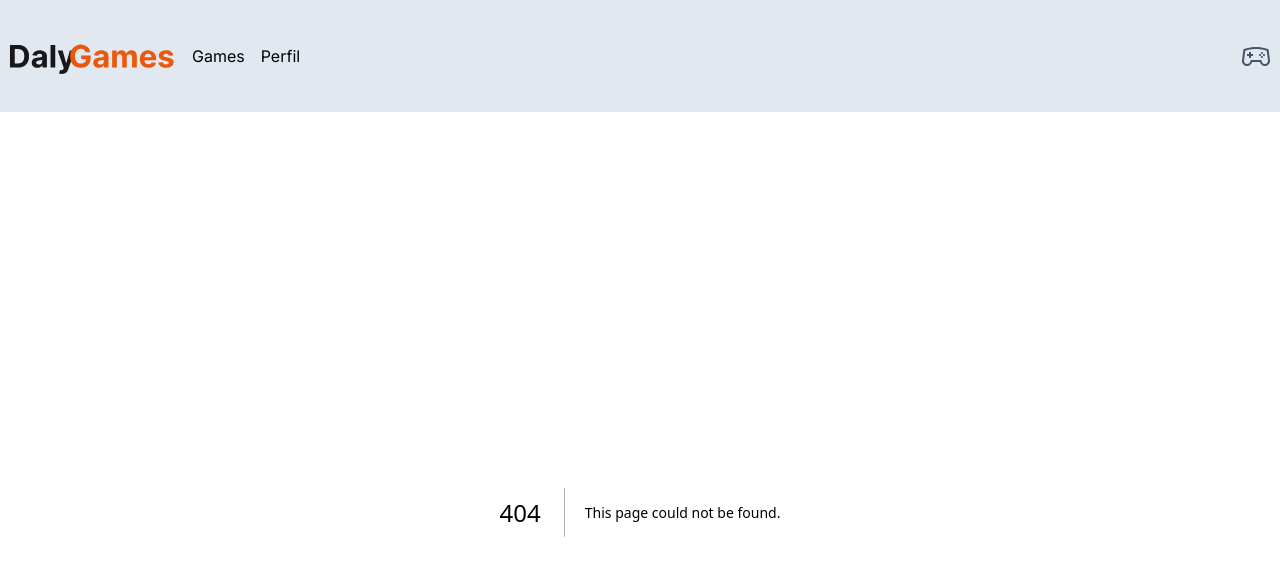
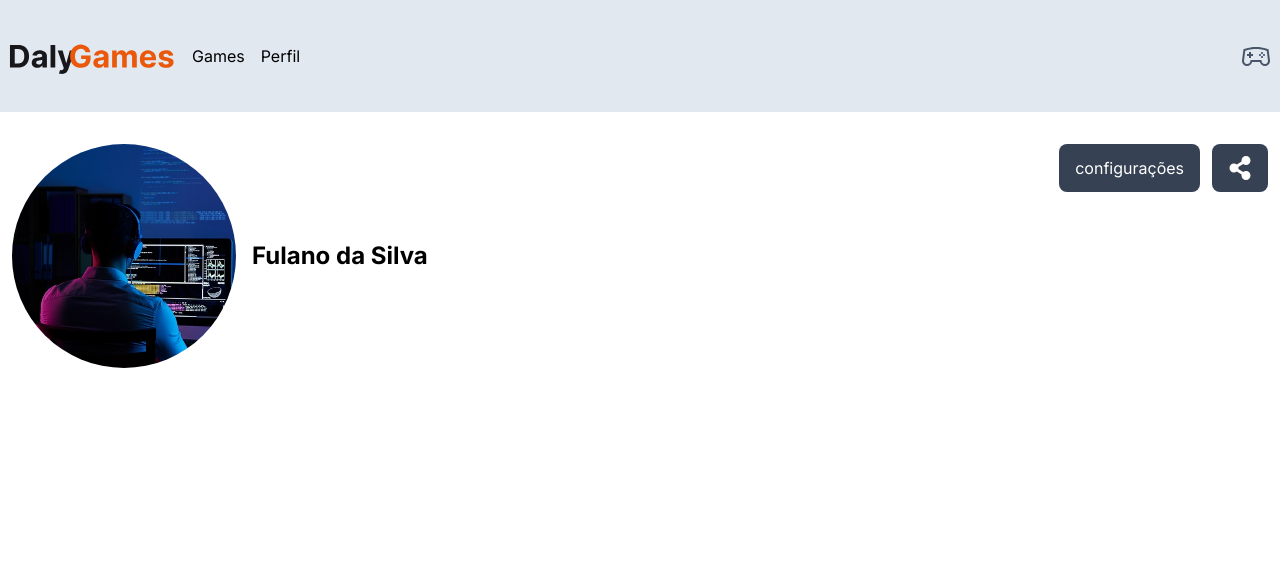
Before and after one commit to GabrielNogueira-Dev/DalyGames, a Next.js app: page /profile in a window 1280 px wide. Before the commit this address had no page. Shown: the top 576 px of the page. Built offline with nearby package versions, Linux system fonts and the light colour scheme.

Commit message:
Finalização de Metada por params e terminando criacao inicial de profile

```diff
--- a/src/app/game/[id]/page.tsx
+++ b/src/app/game/[id]/page.tsx
@@ -3,7 +3,29 @@ import { GameProps } from "@/utils/types/games"
 import { redirect } from "next/navigation"
 import Image from "next/image"
 import { Label } from "./components/label"
+import { GameCard } from "@/components/gamecard"
+import { Metadata } from "next"
 
+interface PropsParams {
+  params: {id:string;}
+}
+
+export async function generateMetadata({params}:PropsParams):Promise<Metadata>{
+   const resolvedParams = await params
+     try{
+        const response = await fetch(`${process.env.NEXT_API_URL}/next-api/?api=game&id=${resolvedParams.id}`,{next: {revalidate: 20}})
+        const data : GameProps = await response.json()
+        return{title:`${data.title} ` ,
+                description: `${data.description.slice(0,100)}...`,
+            openGraph:{
+                title: data.title,
+                images : [data.image_url],
+            } }
+
+    }catch(err){
+        return{title:'Daly Games', description: 'Encontrei seus jogos aqui!'}
+    }
+}
 
 async function GetData(id:string){
      try{
@@ -14,13 +36,20 @@ async function GetData(id:string){
     }
 }
 
-export default async function Game({
-params : {id}
-}:{
-    params: {id:string}
-}){
+async function GetGamesSorted(){
+         try{
+        const res = await fetch(`${process.env.NEXT_API_URL}/next-api/?api=game_day`, {cache: "no-store"})
+        return res.json()
+    }catch(err){
+        throw Error('Failed to Fetch data')
+    }
+}
+
+export default async function Game( props: { params:  {id:string}}){
+    const {id} = await props.params
 
 const data : GameProps = await GetData(id)
+const sortedgame : GameProps = await GetGamesSorted()
 
 if(!data){
     redirect('/')
@@ -28,7 +57,7 @@ if(!data){
 
     return(
         <main className="w-full mt-2 text-black">
-        <div className="bg-black w-full h-80 sm:h-96 relative">
+        <div className="bg-black h-80 sm:h-96 relative">
             <Image
             className="object-cover w-full h-80 sm:h-96 opacity-70 hover:opacity-60"
             src={data.image_url}
@@ -55,8 +84,16 @@ if(!data){
              {data.categories.map((item)=> (
                 <Label data={item} key={item} />// data é para puxar o nome que foi feito na interface do componens/Label
              ))}
+            </div>
 
-            </div>
+               <p className="mt-7 mb-2"> <strong>Data de lançamento: {data.release}</strong></p>
+
+                <h2 className="font-bold text-lg mt-7 mb-5">Jogo recomendado</h2>
+                <div>
+                    <GameCard data={sortedgame}/>
+
+
+                </div>
         </Container>
         </main>
     )
--- a/src/app/game/search/[title]/page.tsx
+++ b/src/app/game/search/[title]/page.tsx
@@ -8,7 +8,7 @@ async function getData(title:string){
 
    try{
     const decodedTitle = decodeURI(title)
-//para nao aparecer codigo entre os espaços
+//PARA NÃO APARECER O CODIGO %20 QUANDO ESCREVE O NOME COM ESPAÇO
     const res = await fetch(`${process.env.NEXT_API_URL}/next-api?api=games&title=${decodedTitle}`, {next: {revalidate: 20}})
     return res.json()
    }catch(err){
--- /dev/null
+++ b/src/app/profile/page.tsx
@@ -0,0 +1,37 @@
+import Container from "@/components/container";
+
+import Image from "next/image";
+import UserImg from '../../../public/user.png'
+import Link from "next/link";
+import { FaShareAlt } from "react-icons/fa";
+
+
+export default function Profile(){
+
+    return(
+        <main className="w-full text-black">
+            <Container>
+             <section className="mt-8 mb-6 flex flex-col items-center justify-between relative gap-3 sm:flex-row">
+
+                <div className="w-full flex items-center gap-4 text-lg flex-col sm:flex-row sm:justify-normal">
+                <Image src={UserImg}
+                alt="User"
+                className="rounded-full object-cover w-56 h-56"
+                />
+                <h1 className="font-bold text-2xl">Fulano da Silva</h1>
+                </div>
+
+                <div className= "absolute sm:absolute top-0 right-0 gap-3 flex justify-center items-center">
+                <button className="bg-gray-700 px-4 py-3 rounded-lg text-white">
+                    configurações
+                </button>
+                <button className="bg-gray-700 px-4 py-3 rounded-lg">
+                    <FaShareAlt size={24} color="#fff"/>
+                </button>
+                </div>
+
+             </section>
+            </Container>
+        </main>
+    )
+}
```
